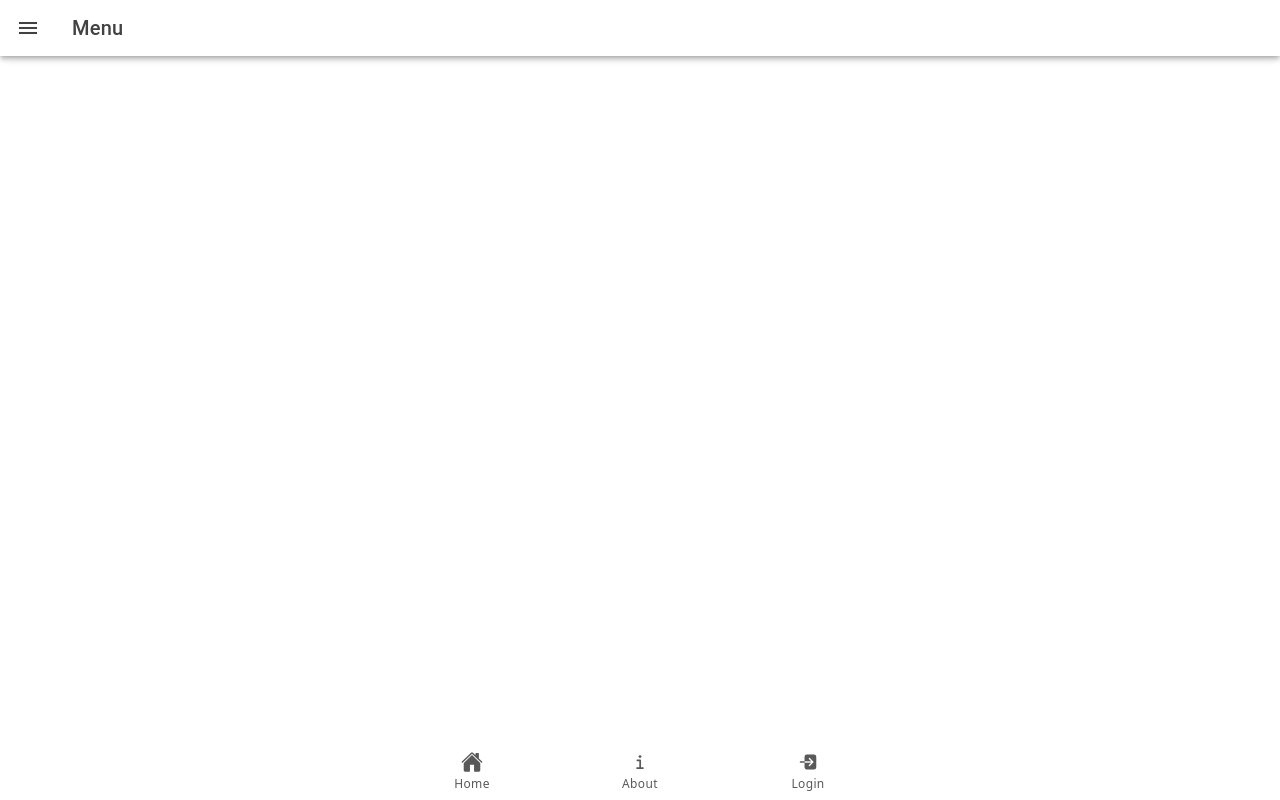
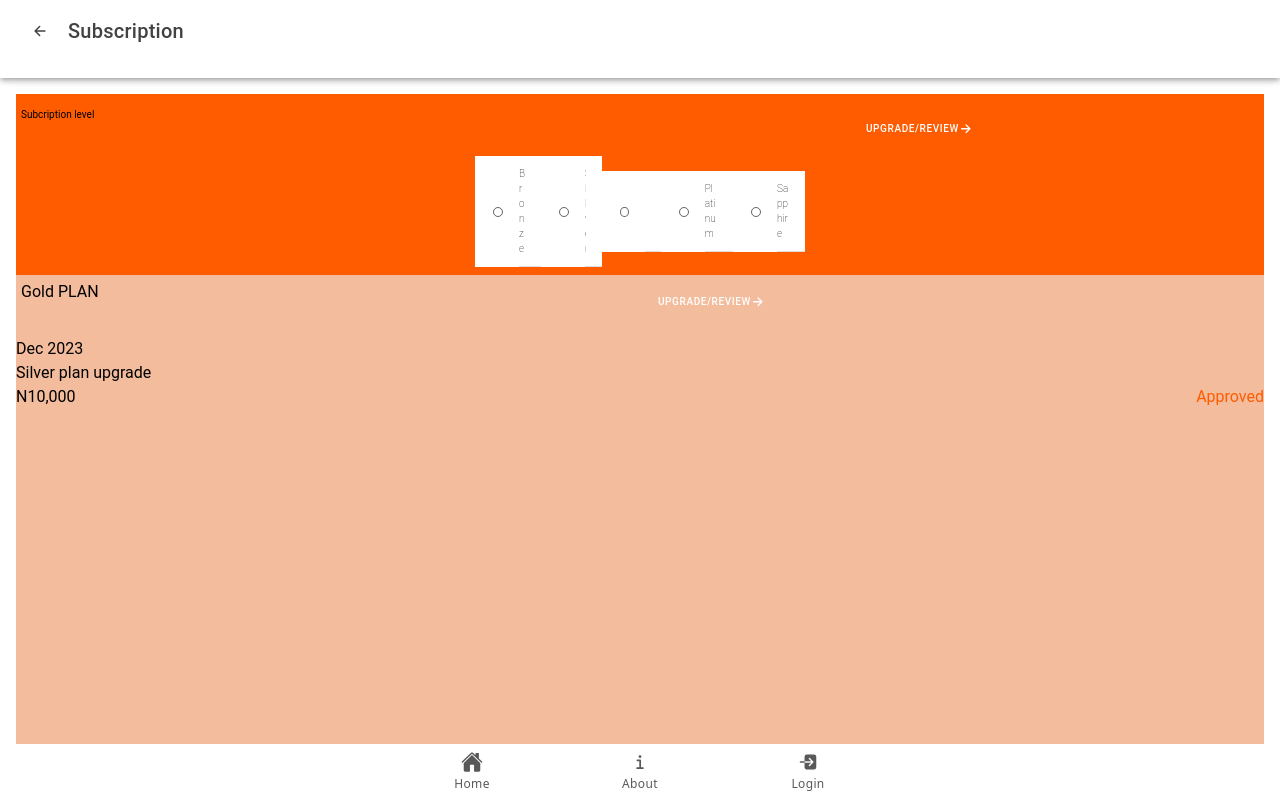
Before and after one commit to Bluecore-Digital-Solutions/PipelineApp, a React (Create React App) app: page /subcription in a window 1280 px wide. Built offline with nearby package versions, Linux system fonts and the light colour scheme.

Commit message:
first stage of subcription

```diff
--- a/src/App.tsx
+++ b/src/App.tsx
@@ -1,6 +1,25 @@
 import React from 'react';
 import { Redirect, Route } from 'react-router-dom';
-import { IonApp, IonRouterOutlet, setupIonicReact, IonMenu, IonHeader, IonToolbar, IonTitle, IonContent, IonList, IonItem, IonIcon, IonLabel, IonTabs, IonTabBar, IonTabButton, IonRouterLink, IonButtons, IonMenuButton } from '@ionic/react';
+import {
+  IonApp,
+  IonRouterOutlet,
+  setupIonicReact,
+  IonMenu,
+  IonHeader,
+  IonToolbar,
+  IonTitle,
+  IonContent,
+  IonList,
+  IonItem,
+  IonIcon,
+  IonLabel,
+  IonTabs,
+  IonTabBar,
+  IonTabButton,
+  IonRouterLink,
+  IonButtons,
+  IonMenuButton,
+} from '@ionic/react';
 import { IonReactRouter } from '@ionic/react-router';
 import { home, information, logIn } from 'ionicons/icons'; // Import Ionicons icons
 import Home from './pages/Home';
@@ -25,64 +44,67 @@ import '@ionic/react/css/display.css';
 
 /* Theme variables */
 import './theme/variables.css';
+import Subscription from './pages/Subcription';
 
 setupIonicReact();
 
 const App: React.FC = () => (
   <IonApp>
     <IonReactRouter>
-    <IonHeader>
-          <IonToolbar>
-            <IonTitle>Menu</IonTitle>
-            <IonButtons slot="start">
+      {/* <IonHeader>
+        <IonToolbar>
+          <IonTitle>Menu</IonTitle>
+          <IonButtons slot='start'>
             <IonMenuButton></IonMenuButton>
           </IonButtons>
-          </IonToolbar>
-        </IonHeader>
-      <IonMenu contentId="main-content" onIonDidOpen={() => document.body.classList.add('menu-open')} onIonDidClose={() => document.body.classList.remove('menu-open')}>
-
+        </IonToolbar>
+      </IonHeader>
+      <IonMenu
+        contentId='main-content'
+        onIonDidOpen={() => document.body.classList.add('menu-open')}
+        onIonDidClose={() => document.body.classList.remove('menu-open')}
+      >
         <IonContent>
-
           <IonList>
-            <IonItem button routerLink="/home">
+            <IonItem button routerLink='/home'>
               <IonIcon icon={home} />
               <IonLabel>Home</IonLabel>
             </IonItem>
-            <IonItem button routerLink="/about">
+            <IonItem button routerLink='/about'>
               <IonIcon icon={information} />
               <IonLabel>About</IonLabel>
             </IonItem>
-            <IonItem button routerLink="/login">
+            <IonItem button routerLink='/login'>
               <IonIcon icon={logIn} />
               <IonLabel>Login</IonLabel>
             </IonItem>
           </IonList>
         </IonContent>
-      </IonMenu>
-      <IonRouterOutlet id="main-content">
-
-        <Route path="/home" component={Home} exact />
-        <Route path="/about" component={About} exact />
-        <Route path="/login" component={Login} exact />
-        <Route exact path="/" render={() => <Redirect to="/home" />} />
+      </IonMenu> */}
+      <IonRouterOutlet id='main-content'>
+        <Route path='/home' component={Home} exact />
+        <Route path='/about' component={About} exact />
+        <Route path='/login' component={Login} exact />
+        <Route path='/subcription' component={Subscription} exact />
+        <Route exact path='/' render={() => <Redirect to='/home' />} />
       </IonRouterOutlet>
       <IonTabs>
         <IonRouterOutlet>
-          <Route path="/home" component={Home} exact />
-          <Route path="/about" component={About} exact />
-          <Route path="/login" component={Login} exact />
-          <Route exact path="/" render={() => <Redirect to="/home" />} />
+          <Route path='/home' component={Home} exact />
+          <Route path='/about' component={About} exact />
+          <Route path='/login' component={Login} exact />
+          <Route exact path='/' render={() => <Redirect to='/home' />} />
         </IonRouterOutlet>
-        <IonTabBar slot="bottom">
-          <IonTabButton tab="home" href="/home">
+        <IonTabBar slot='bottom'>
+          <IonTabButton tab='home' href='/home'>
             <IonIcon icon={home} />
             <IonLabel>Home</IonLabel>
           </IonTabButton>
-          <IonTabButton tab="about" href="/about">
+          <IonTabButton tab='about' href='/about'>
             <IonIcon icon={information} />
             <IonLabel>About</IonLabel>
           </IonTabButton>
-          <IonTabButton tab="login" href="/login">
+          <IonTabButton tab='login' href='/login'>
             <IonIcon icon={logIn} />
             <IonLabel>Login</IonLabel>
           </IonTabButton>
--- a/src/pages/Home.tsx
+++ b/src/pages/Home.tsx
@@ -1,23 +1,61 @@
 import React from 'react';
-import { IonButtons, IonContent, IonHeader, IonMenuButton, IonPage, IonTitle, IonToolbar } from '@ionic/react';
-import ExploreContainer from '../components/ExploreContainer';
+import {
+  IonButtons,
+  IonContent,
+  IonHeader,
+  IonMenuButton,
+  IonPage,
+  IonTitle,
+  IonToolbar,
+  IonMenu,
+  IonList,
+  IonItem,
+  IonIcon,
+  IonLabel,
+} from '@ionic/react';
+import { home, information, logIn } from 'ionicons/icons'; // Import Ionicons icons
+// import ExploreContainer from '../components/ExploreContainer';
 import './Home.css';
+import '../theme/variables.css';
 
 const Home: React.FC = () => {
   return (
     <IonPage>
       <IonHeader>
         <IonToolbar>
-          <IonTitle>New App @Sam</IonTitle>
-          <IonButtons slot="start">
+          <IonTitle>Menu</IonTitle>
+          <IonButtons slot='start'>
             <IonMenuButton></IonMenuButton>
           </IonButtons>
         </IonToolbar>
       </IonHeader>
+      <IonMenu
+        contentId='main-content'
+        onIonDidOpen={() => document.body.classList.add('menu-open')}
+        onIonDidClose={() => document.body.classList.remove('menu-open')}
+      >
+        <IonContent>
+          <IonList>
+            <IonItem button routerLink='/home'>
+              <IonIcon icon={home} />
+              <IonLabel>Home</IonLabel>
+            </IonItem>
+            <IonItem button routerLink='/about'>
+              <IonIcon icon={information} />
+              <IonLabel>About</IonLabel>
+            </IonItem>
+            <IonItem button routerLink='/login'>
+              <IonIcon icon={logIn} />
+              <IonLabel>Login</IonLabel>
+            </IonItem>
+          </IonList>
+        </IonContent>
+      </IonMenu>
+
       <IonContent fullscreen>
-      <div id="container">
-        <strong>This is Home  Page</strong>
-      </div>
+        <div id='container'>
+          <strong>This is Home Page</strong>
+        </div>
       </IonContent>
     </IonPage>
   );
--- /dev/null
+++ b/src/pages/Subcription.css
@@ -0,0 +1,63 @@
+.custom-list {
+  background-color: #ff5c00 !important;
+  display: flex;
+  flex-direction: column;
+  justify-content: space-between;
+}
+
+.custom-rg {
+  display: flex;
+  margin: auto;
+  align-items: center;
+  flex-direction: row;
+  width: 330px;
+  background-color: #ff5c00 !important;
+}
+
+.custom-item {
+  display: flex;
+  flex-direction: column;
+  align-items: center;
+  background-color: #ff5c00 !important;
+  font-size: 10px;
+}
+
+.custom-label {
+  font-weight: 100;
+  font-size: 3px;
+}
+
+.custom-radio {
+  zoom: 0.5;
+  display: flex;
+  justify-content: center;
+}
+
+ion-button {
+  --background: none;
+  --border: 0;
+  --border-radius: 0;
+  --outline: none;
+  --box-shadow: none;
+  --padding: 0;
+  --margin: 0;
+  font-size: x-small;
+}
+
+.writeup {
+  font-size: x-small;
+}
+
+.approved {
+  display: flex;
+  justify-content: space-between;
+}
+
+.approved-p {
+  color: #ff5c00;
+}
+
+.plan {
+  background-color: #f3bc9d;
+  height: 512px;
+}
--- /dev/null
+++ b/src/pages/Subcription.tsx
@@ -0,0 +1,94 @@
+import {
+  IonButton,
+  IonCol,
+  IonContent,
+  IonHeader,
+  IonIcon,
+  IonItem,
+  IonLabel,
+  IonList,
+  IonPage,
+  IonRadio,
+  IonRadioGroup,
+  IonRow,
+  IonTitle,
+  IonToolbar,
+} from '@ionic/react';
+import { arrowBack, arrowForward } from 'ionicons/icons';
+import React from 'react';
+import './Subcription.css';
+
+const Subscription: React.FC = () => {
+  return (
+    <IonPage>
+      <IonHeader>
+        <IonToolbar className='ion-padding'>
+          <IonIcon icon={arrowBack} slot='start' />
+          <IonTitle>Subscription</IonTitle>
+        </IonToolbar>
+      </IonHeader>
+      <IonContent className='ion-padding'>
+        <IonList className='custom-list'>
+          <IonRow className='ion-justify-content-between'>
+            <IonCol size='3' className='writeup'>
+              Subcription level
+            </IonCol>
+            <IonCol size='4'>
+              <IonButton>
+                Upgrade/review <IonIcon icon={arrowForward} />
+              </IonButton>
+            </IonCol>
+          </IonRow>
+          <IonRadioGroup className='custom-rg'>
+            <IonItem className='custom-item'>
+              <IonRadio slot='start' value='bronze' className='custom-radio' />
+              <IonLabel className='custom-label'>Bronze</IonLabel>
+            </IonItem>
+            <IonItem className='custom-item'>
+              <IonRadio slot='start' value='silver' className='custom-radio' />
+              <IonLabel className='custom-label'>Silver</IonLabel>
+            </IonItem>
+            <IonItem className='custom-item'>
+              <IonRadio slot='start' value='gold' className='custom-radio' />
+              <IonLabel className='custom-label'>Gold</IonLabel>
+            </IonItem>
+            <IonItem className='custom-item'>
+              <IonRadio
+                slot='start'
+                value='platinum'
+                className='custom-radio'
+              />
+              <IonLabel className='custom-label'>Platinum</IonLabel>
+            </IonItem>
+            <IonItem className='custom-item'>
+              <IonRadio slot='start' value='sappire' className='custom-radio' />
+              <IonLabel className='custom-label'>Sapphire</IonLabel>
+            </IonItem>
+          </IonRadioGroup>
+        </IonList>
+        <div className='plan'>
+          <IonRow>
+            <IonCol>
+              <p>Gold PLAN</p>
+            </IonCol>
+            <IonCol>
+              <IonButton>
+                Upgrade/review <IonIcon icon={arrowForward} />
+              </IonButton>
+            </IonCol>
+          </IonRow>
+          <IonList className='plan'>
+            <p>Dec 2023</p>
+            <p>Silver plan upgrade</p>
+            <div className='approved'>
+              <p slot='start'>N10,000</p>
+              <p className='approved-p'>Approved</p>
+            </div>
+          </IonList>
+        </div>
+      </IonContent>
+    </IonPage>
+  );
+};
+
+export default Subscription;
```
Also changed, not shown: src/theme/variables.css (+22 -23 lines).
